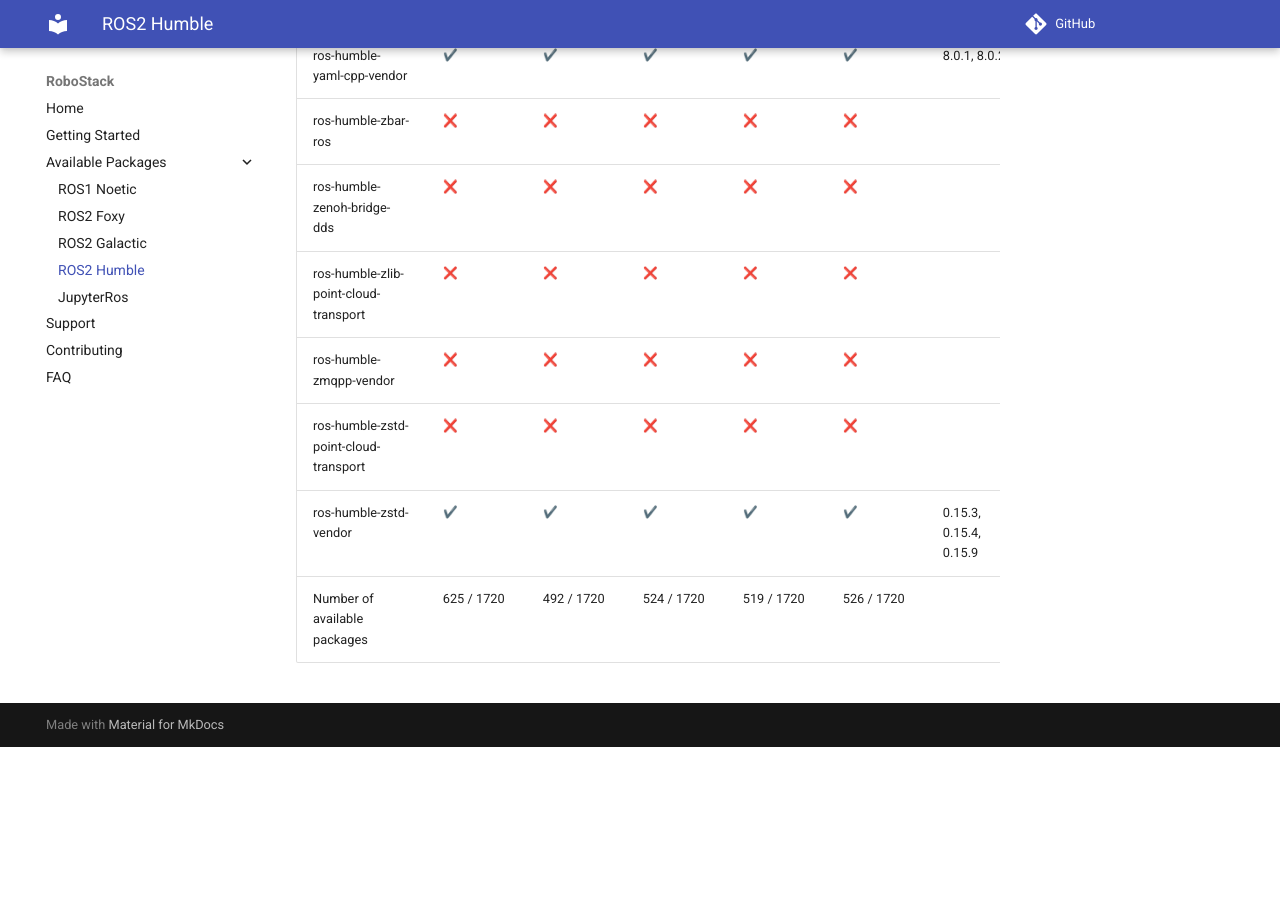
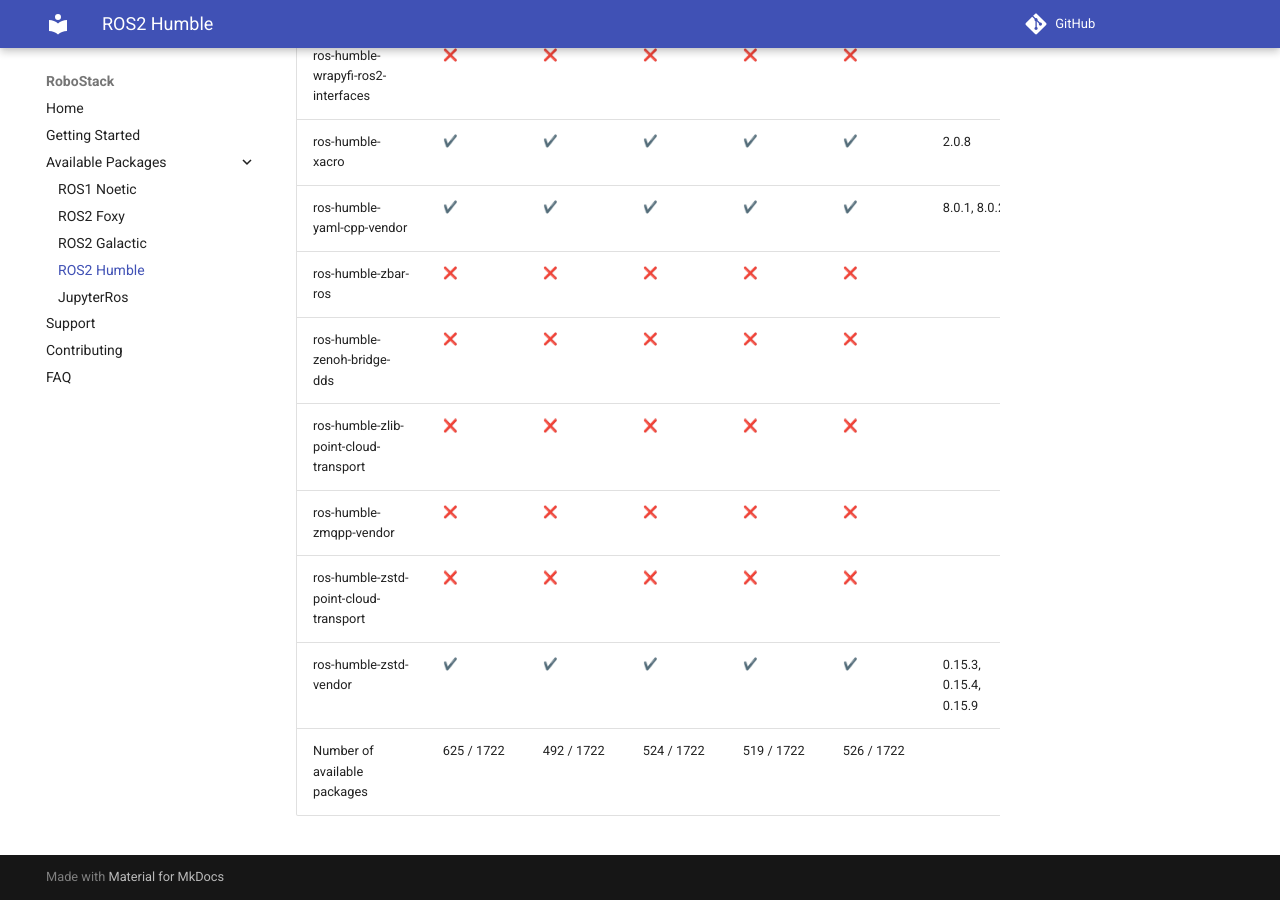
Before and after one commit to RoboStack/robostack.github.io, an MkDocs documentation site: the page built from docs/humble.md, in a window 1280 px wide and 900 px high, scrolled down 133816 px. Built offline with MkDocs 1.6.1 and Material for MkDocs 9.7.7, drawn with Linux system fonts in a browser that asks for light colours; emoji names are drawn with the system emoji font; comment, search, counter and statistics services are not loaded; before the commit the page ends 134563 px from its top, so only the background shows below that; some of the changed text lies outside the part shown.

Commit message:
Update tables

```diff
--- a/docs/humble.md
+++ b/docs/humble.md
@@ -1720,4 +1722,4 @@
 | ros-humble-zmqpp-vendor | :x: { data-sort='0' } | :x: { data-sort='0' } | :x: { data-sort='0' } | :x: { data-sort='0' } | :x: { data-sort='0' } |   |
 | ros-humble-zstd-point-cloud-transport | :x: { data-sort='0' } | :x: { data-sort='0' } | :x: { data-sort='0' } | :x: { data-sort='0' } | :x: { data-sort='0' } |   |
 | ros-humble-zstd-vendor | :heavy_check_mark: { data-sort='1' } | :heavy_check_mark: { data-sort='1' } | :heavy_check_mark: { data-sort='1' } | :heavy_check_mark: { data-sort='1' } | :heavy_check_mark: { data-sort='1' } | 0.15.3, 0.15.4, 0.15.9  |
-| Number of available packages |  625 / 1720 | 492 / 1720 | 524 / 1720 | 519 / 1720 | 526 / 1720 |
+| Number of available packages |  625 / 1722 | 492 / 1722 | 524 / 1722 | 519 / 1722 | 526 / 1722 |
```
Also changed, not shown: other parts of docs/humble.md (+2 -0 lines).
